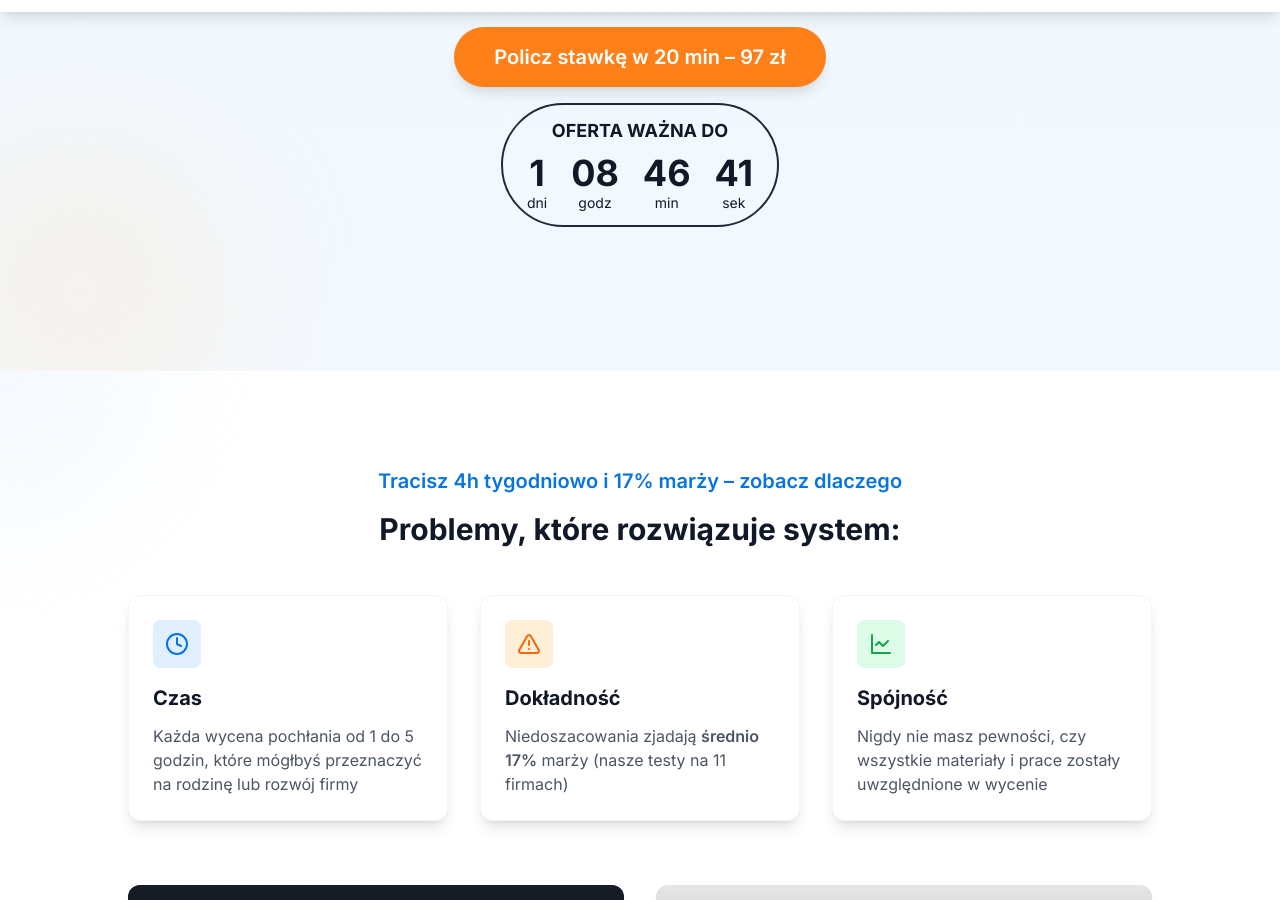
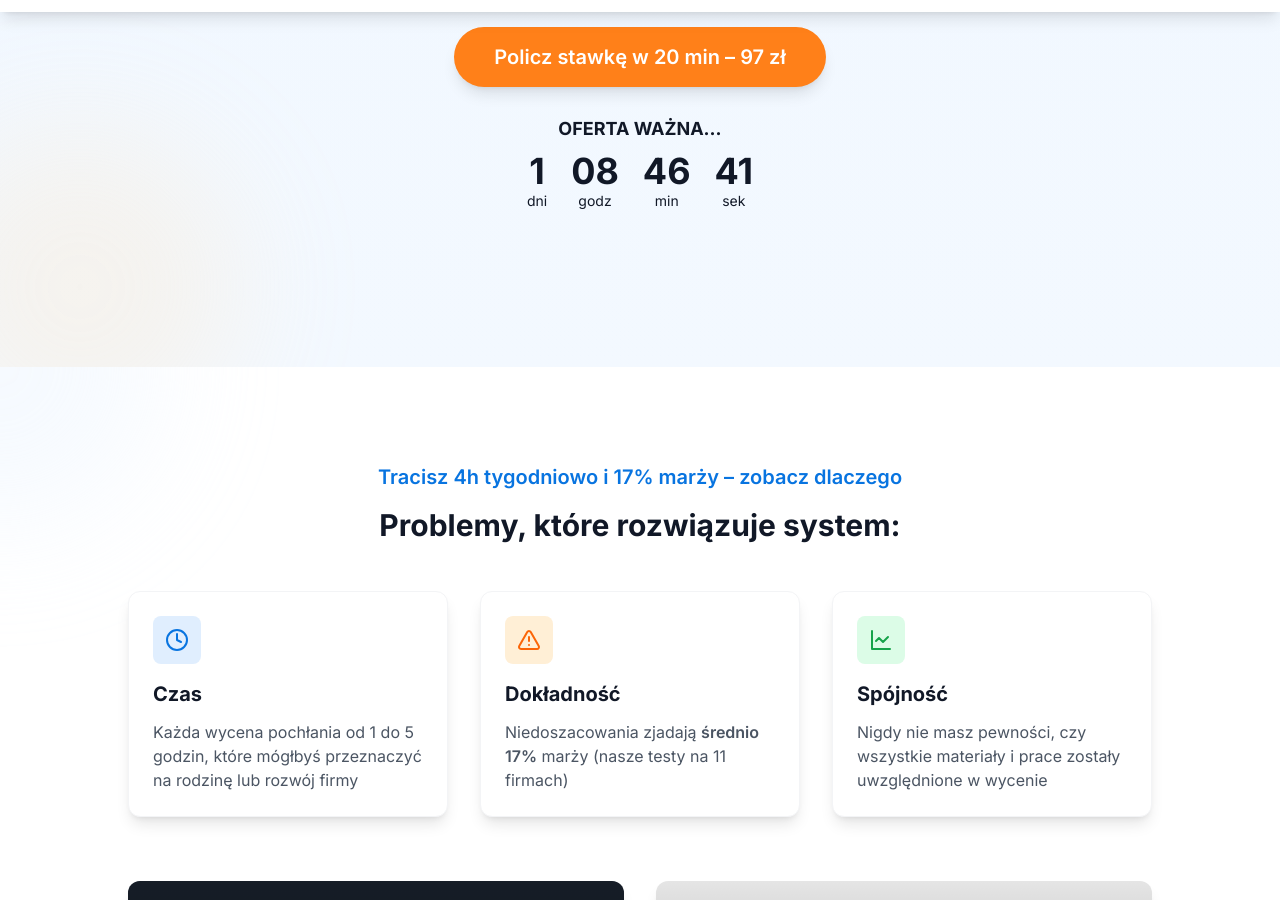
Before and after one commit to Budowalka/zyskowna-wycena-landing-2, a React (Vite) app: page / in a window 1280 px wide. Shown: the part 861-1761 px from the top of the page. Built offline with nearby package versions, Linux system fonts and the light colour scheme.

Commit message:
Usunięto obramowanie licznika i zmieniono etykietę

```diff
--- a/src/components/HeroSection.tsx
+++ b/src/components/HeroSection.tsx
@@ -78,9 +78,9 @@ const HeroSection: React.FC = () => {
               Policz stawkę w 20 min – 97 zł
             </a>
 
-            <div className="inline-block border-2 border-gray-800 rounded-full px-6 py-3 mt-4">
+            <div className="inline-block rounded-full px-6 py-3 mt-4">
               <div className="text-center">
-                <div className="text-lg font-bold mb-2">OFERTA WAŻNA DO</div>
+                <div className="text-lg font-bold mb-2">OFERTA WAŻNA...</div>
                 <div className="flex justify-center items-center space-x-6">
                   <div className="flex flex-col items-center">
                     <div className="text-4xl font-bold">{timeLeft.days}</div>
```
